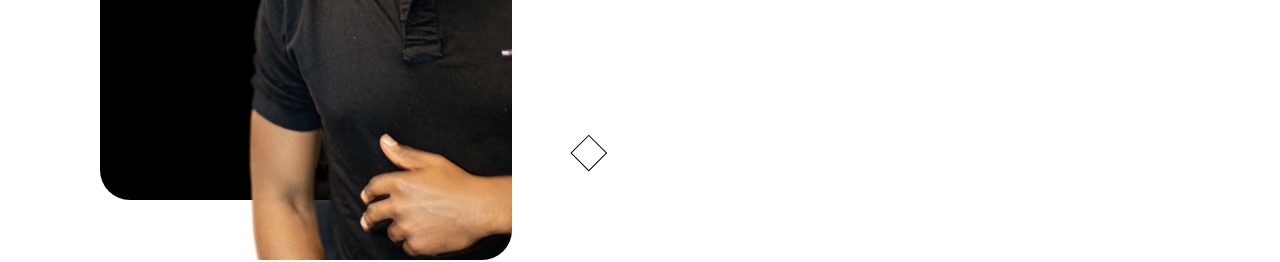
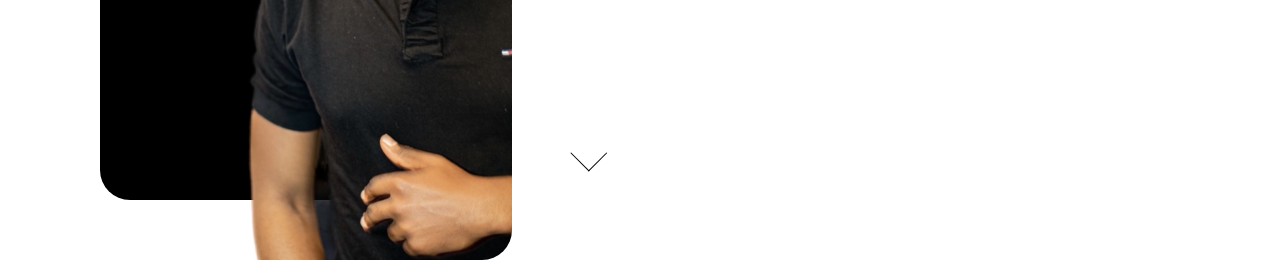
Before and after one commit to kabenke/Portfolio, a React (Create React App) app: page / in a window 1280 px wide. Shown: the part 1220-1482 px from the top of the page. Built offline with nearby package versions, Linux system fonts and the light colour scheme.

Commit message:
Set scroll button

```diff
--- a/src/components/about/about.css
+++ b/src/components/about/about.css
@@ -127,7 +127,7 @@
     width: 2vw;
     border-style: solid;
     border-color: black;
-    border-width:  1px 1px;
+    border-width:  0px 1px 1px 0px;
     transform: rotate(45deg);
     transition: border-width 150ms ease-in-out;
     margin-left: 45%;
```
